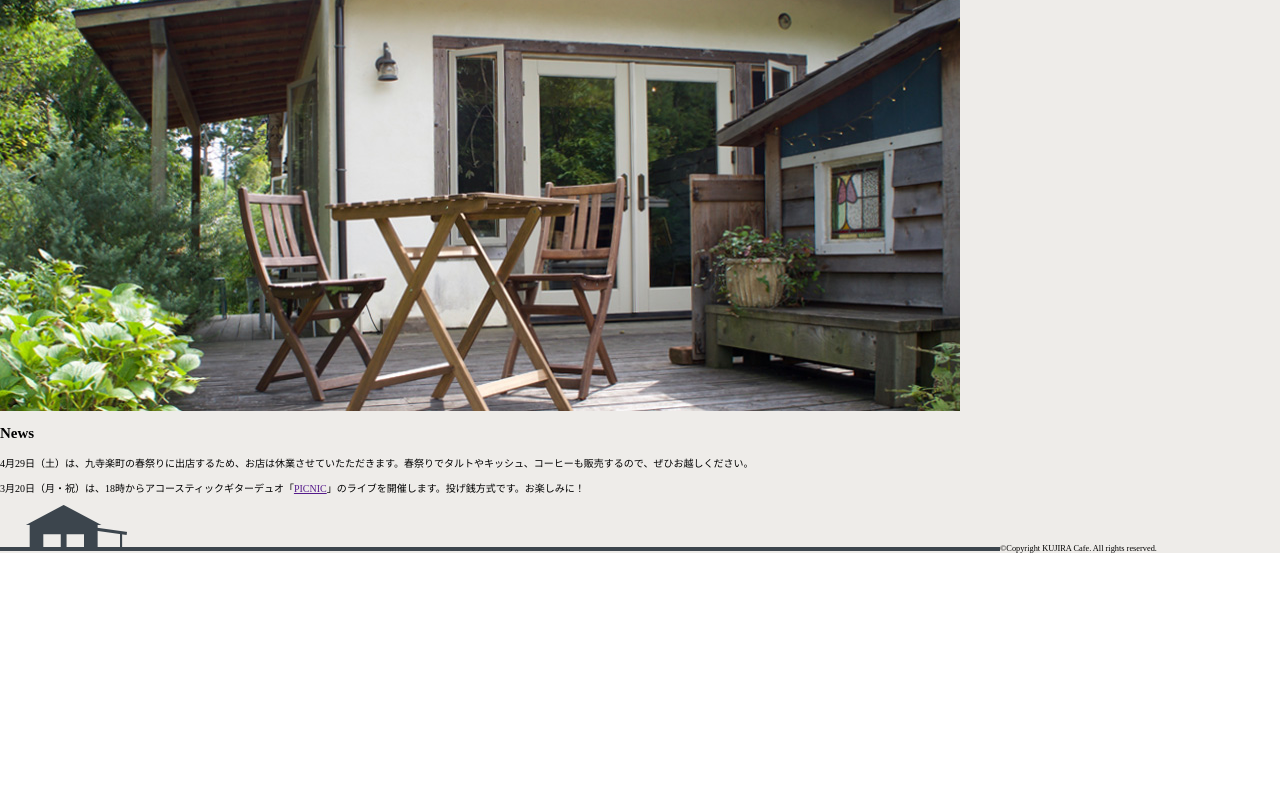
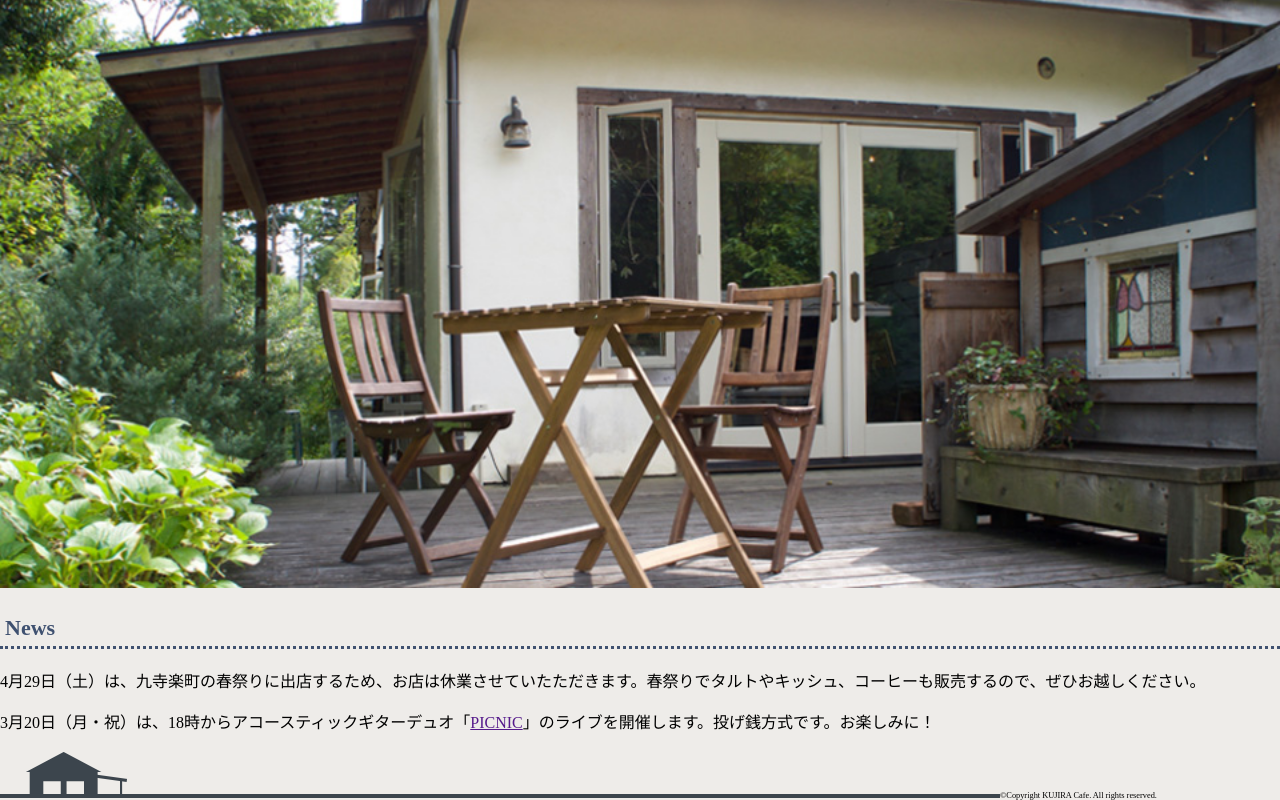
Before and after one commit to mp-gumi/KUJIRACafeWebSite, a React (Create React App) app: page / in a window 1280 px wide. Shown: the part 332-1132 px from the top of the page. Before the commit the page ends 885 px from the top, so only its background shows below. Built offline with nearby package versions, Linux system fonts and the light colour scheme; what emotion-reset would draw is missing.

Commit message:
IndexBodyのcssを記述

```diff
--- a/src/component/IndexBody/index.tsx
+++ b/src/component/IndexBody/index.tsx
@@ -6,12 +6,38 @@ import keyVisual from "src/component/IndexBody/keyvisual.jpg";
 export const IndexBody = () => {
   return (
     <div>
-      <img src={keyVisual} alt="" />
-      <h2>News</h2>
-      <p>
+      <img
+        src={keyVisual}
+        alt=""
+        css={css`
+          width: 100%;
+        `}
+      />
+      <h2
+        css={css`
+          margin: 20px 0;
+          padding: 5px;
+          font-size: 22px;
+          color: #3f5170;
+          border-bottom: dotted 3px #3f5170;
+        `}
+      >
+        News
+      </h2>
+      <p
+        css={css`
+          font-size: 16px;
+          line-height: 1.6rem;
+        `}
+      >
         4月29日（土）は、九寺楽町の春祭りに出店するため、お店は休業させていたただきます。春祭りでタルトやキッシュ、コーヒーも販売するので、ぜひお越しください。
       </p>
-      <p>
+      <p
+        css={css`
+          font-size: 16px;
+          line-height: 1.6rem;
+        `}
+      >
         3月20日（月・祝）は、18時からアコースティックギターデュオ「
         <a href={""}>PICNIC</a>
         」のライブを開催します。投げ銭方式です。お楽しみに！
```
